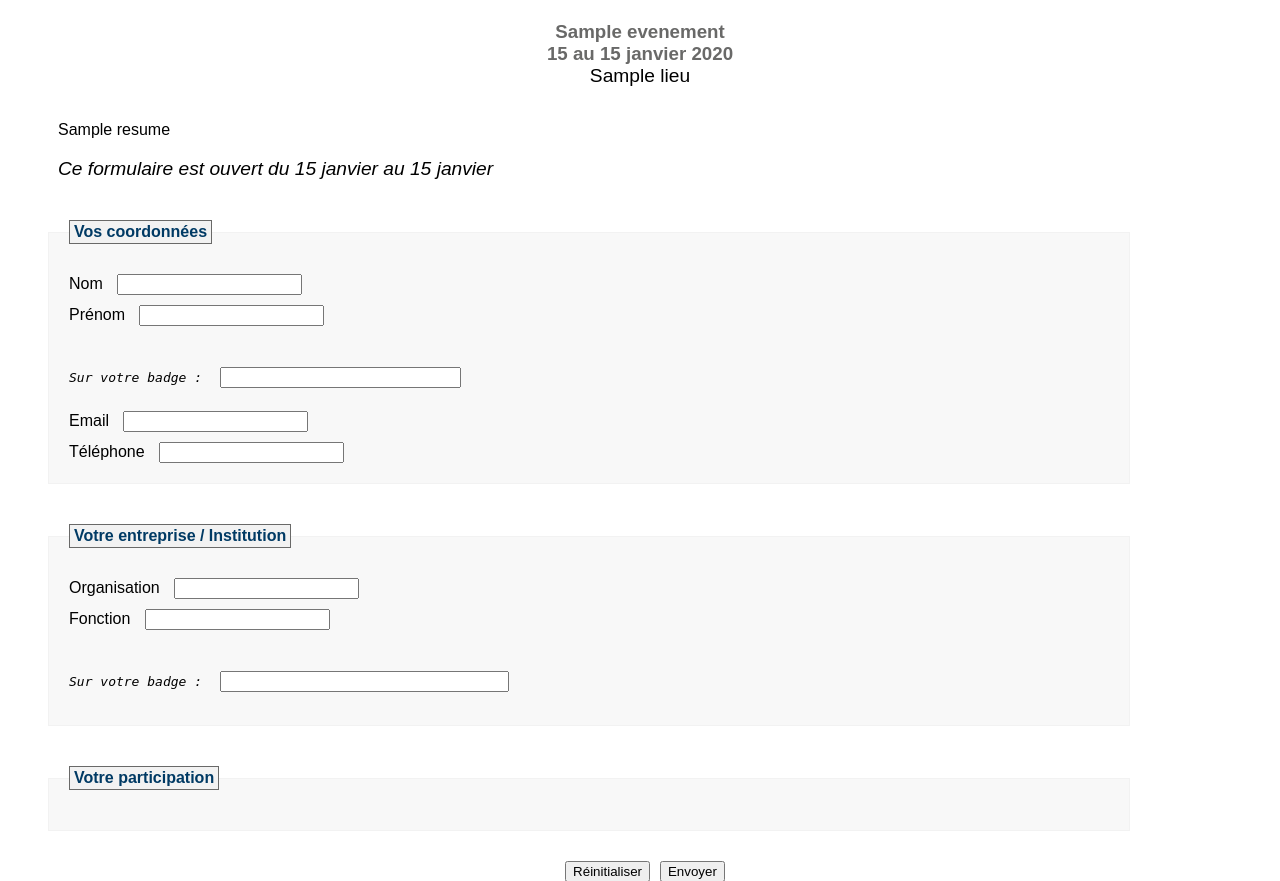
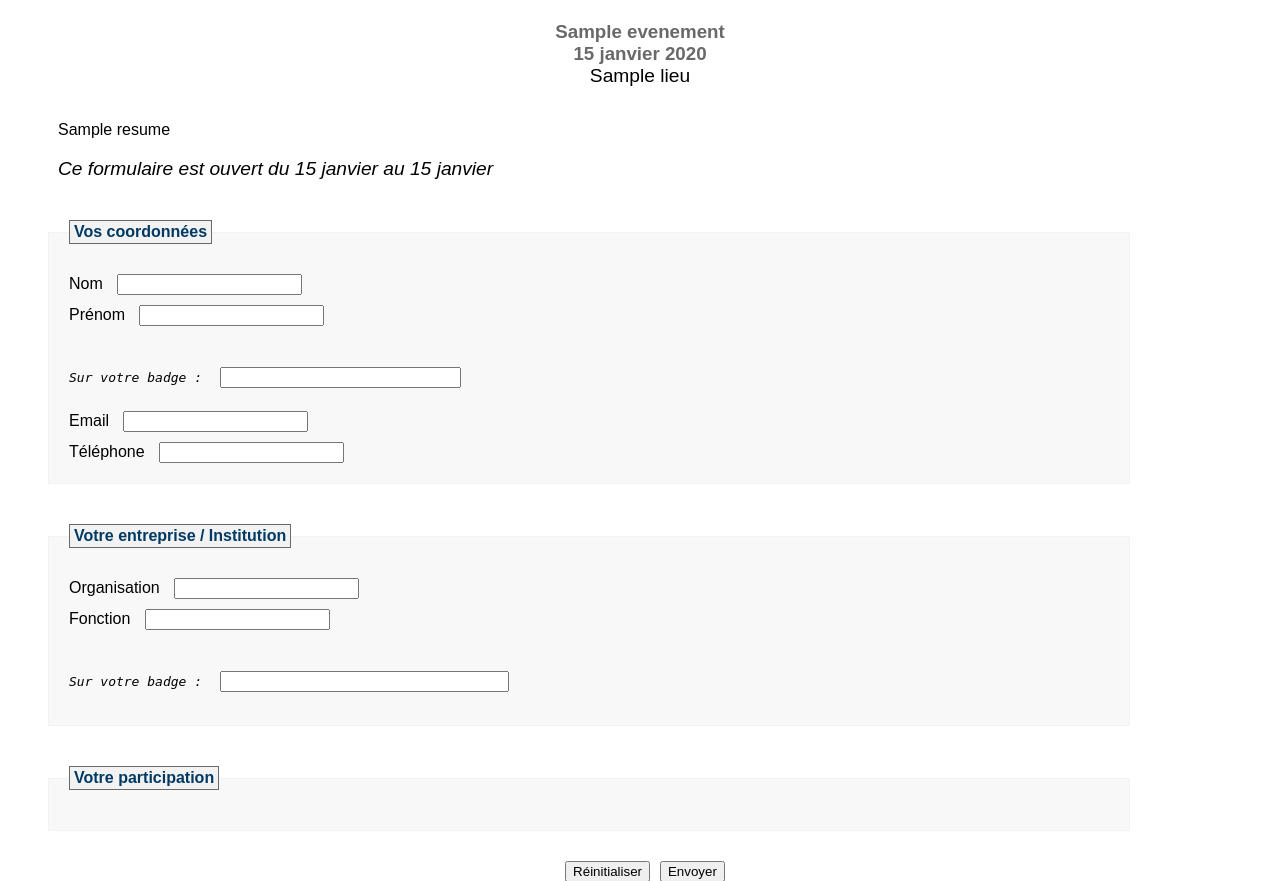
Before and after one commit to UPsudJM/SoCo, a Flask app: template soco/templates/flform.html in a window 1280 px wide. Shown: the part 423-1304 px from the top of the page. Run offline with Flask 2, Linux system fonts and the light colour scheme; the template is opened without the code that fills it: most values are stand-ins (such as "Sample title", 1, 10 or a date in 2020); parts of the project's set-up code (start-up, migrations or seed data) failed here and were passed over; some libraries are stand-ins or nearby versions.

Commit message:
Ne pas afficher 2 fois la même date.

```diff
--- a/soco/templates/flform.html
+++ b/soco/templates/flform.html
@@ -14,7 +14,7 @@
     {% if logofilename %}<td class="logo"><a name="URL événement" href="{{ lienevt }}"><img alt="logo événement" src="{{ url_for('static', filename=logofilename) }}" /></a></td>{% endif %}
   </tr></table>
       {% if evenement.sstitre %}<h3 class="sstitre">{{ evenement.sstitre }}</h3>{% endif %}
-      <h3 class="date">{% if evenement.date_fin %}{{ evenement.date | datedebut(evenement.date_fin, "d MMMM YYYY") }} au {{ evenement.date_fin | datefr("d MMMM YYYY") }}{% else %}{{ evenement.date | datefr("d MMMM YYYY") }}{% endif %}
+      <h3 class="date">{% if evenement.date_fin and evenement.date_fin != evenement.date %}{{ evenement.date | datedebut(evenement.date_fin, "d MMMM YYYY") }} au {{ evenement.date_fin | datefr("d MMMM YYYY") }}{% else %}{{ evenement.date | datefr("d MMMM YYYY") }}{% endif %}
 
 </h3>
       <p class="lieu">{% if evenement.lieu %}{{ evenement.lieu }}{% else %}Salle G. Vedel, Faculté Jean Monnet<br/>Université Paris Sud/Paris-Saclay{% endif %}</p>
```
